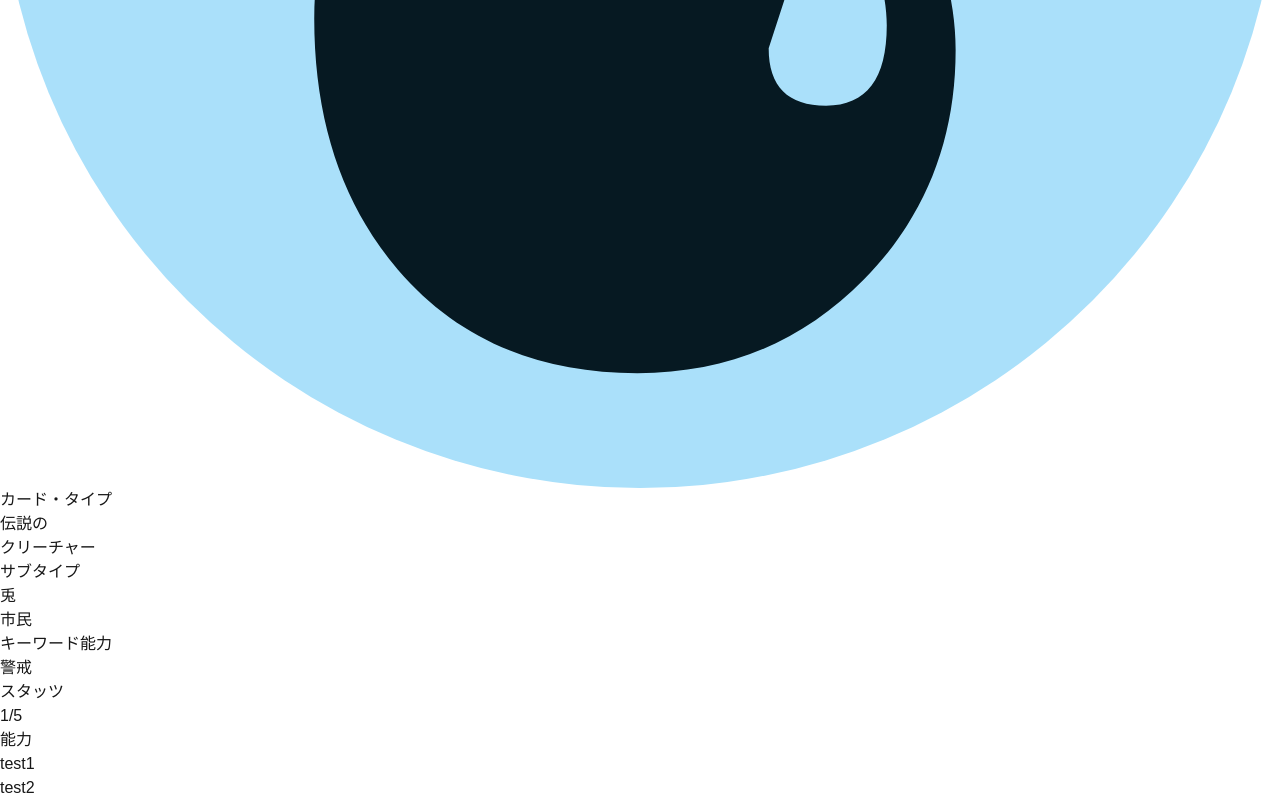
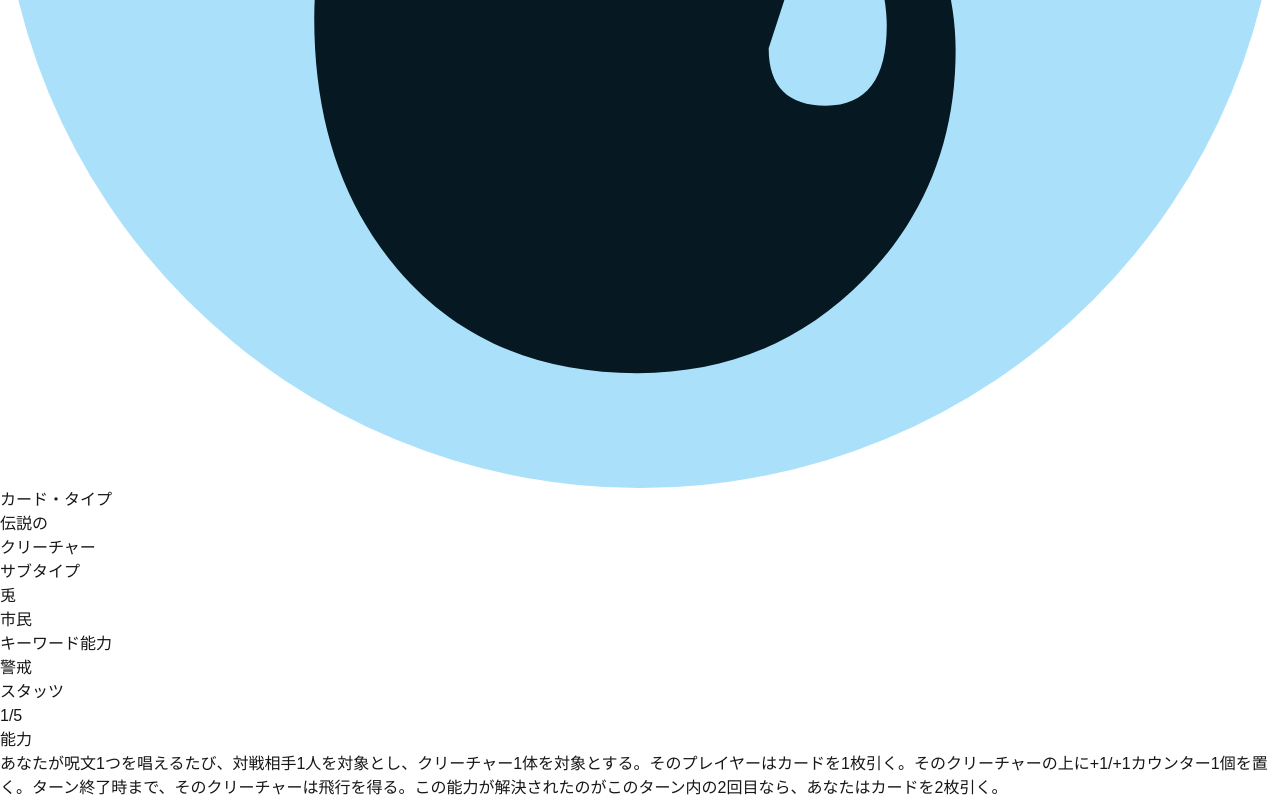
Before and after one commit to izzet-mtg/card-list, a Next.js app: page /card/bloomburrow/ms-bumbleflower in a window 1280 px wide. Shown: the part 4348-5148 px from the top of the page. Built offline with nearby package versions, Linux system fonts and the light colour scheme.

Commit message:
バンブルフラワー夫人のカード効果追加

```diff
--- a/src/app/card/bloomburrow/ms-bumbleflower/page.tsx
+++ b/src/app/card/bloomburrow/ms-bumbleflower/page.tsx
@@ -27,8 +27,7 @@ const MsBumbleflower = () => (
       ]}
       cardRarity='mythic'
       abilities={[
-        "test1",
-        "test2"
+        "あなたが呪文1つを唱えるたび、対戦相手1人を対象とし、クリーチャー1体を対象とする。そのプレイヤーはカードを1枚引く。そのクリーチャーの上に+1/+1カウンター1個を置く。ターン終了時まで、そのクリーチャーは飛行を得る。この能力が解決されたのがこのターン内の2回目なら、あなたはカードを2枚引く。"
       ]}
       stats={{ power: 1, toughness: 5}}
       mana={[
```
